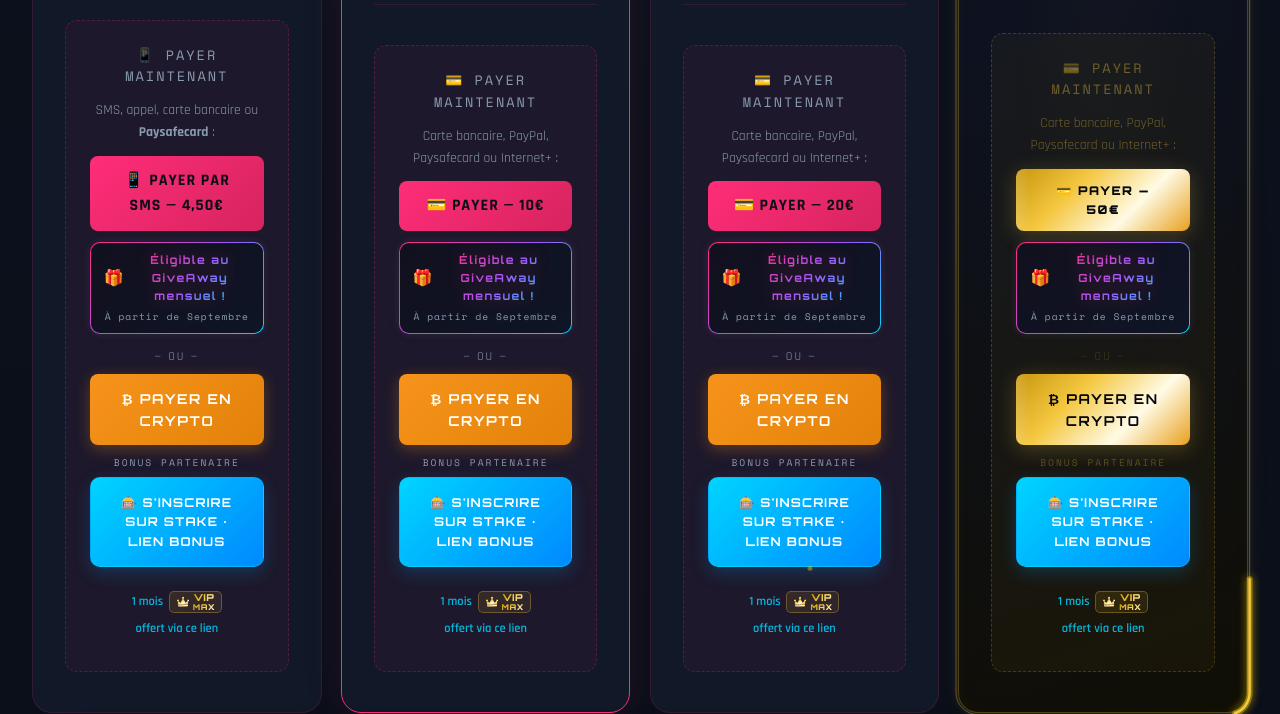
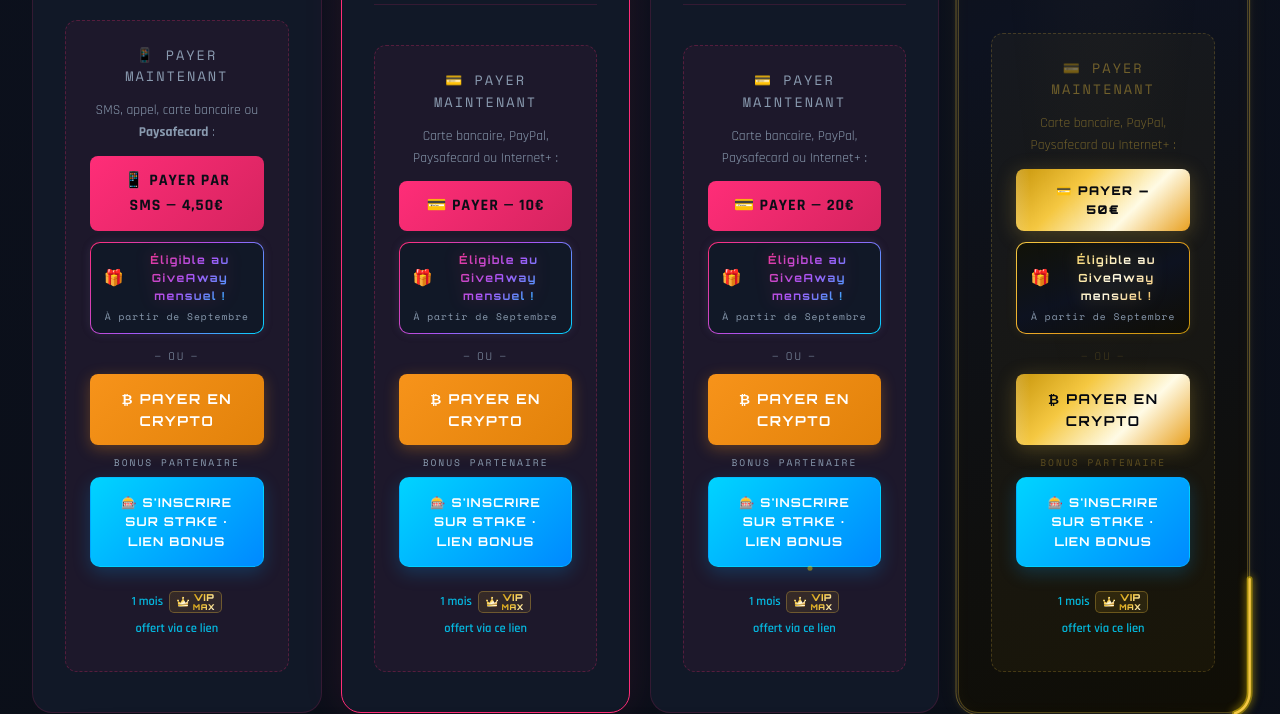
Before and after one commit to stratedgepronos-code/stratedge-site, a PHP site: page /index.php in a window 1280 px wide. Shown: the part 3492-4206 px from the top of the page. Run offline with PHP 8.4, Linux system fonts and the light colour scheme; the visitor is signed in with stand-in values (Sample User, id 1); data comes from the database, SQL or seed files in the repository; data that the repository does not hold is empty.

Commit message:
chore: update index.php
Made-with: Cursor

```diff
--- a/public_html/index.php
+++ b/public_html/index.php
@@ -186,12 +186,16 @@ $abonnement = $membre ? getAbonnementActif($membre['id']) : null;
     .starpass-info { font-size: 0.75rem; color: var(--text-muted); margin-top: 0.5rem; }
     .crypto-btn { display: flex; align-items: center; justify-content: center; gap: 8px; width: 100%; padding: 14px 24px; margin-top: 0.5rem; background: linear-gradient(135deg, #f7931a, #e2820a); color: #fff; font-family: 'Orbitron', sans-serif; font-size: 0.85rem; font-weight: 700; letter-spacing: 1.5px; text-transform: uppercase; border: none; border-radius: 8px; cursor: pointer; text-decoration: none; transition: all 0.3s ease; box-shadow: 0 4px 15px rgba(247,147,26,0.3); }
     .crypto-btn:hover { background: linear-gradient(135deg, #ffaa33, #f7931a); box-shadow: 0 6px 25px rgba(247,147,26,0.5); transform: translateY(-2px); }
-    .giveaway-badge { margin-top: 0.7rem; padding: 0.55rem 0.8rem; border-radius: 10px; border: 1px solid transparent; position: relative; text-align: center; animation: giveawayPulse 3s ease-in-out infinite; background: linear-gradient(135deg, #12101f, #0e1525) padding-box, linear-gradient(135deg, #ff2d78, #a855f7, #00d4ff) border-box; }
+    .giveaway-badge { margin-top: 0.7rem; padding: 0.55rem 0.8rem; border-radius: 10px; border: 1px solid transparent; position: relative; text-align: center; animation: giveawayPulse 3s ease-in-out infinite; background: linear-gradient(135deg, #111827, #111827) padding-box, linear-gradient(135deg, #ff2d78, #a855f7, #00d4ff) border-box; }
+    .price-card-vip .giveaway-badge { background: linear-gradient(160deg, #111208, #0d1220, #100e05) padding-box, linear-gradient(135deg, #f5c842, #e8a020, #c8960c) border-box; }
     .giveaway-badge .gw-emoji { position: relative; z-index: 2; }
     .giveaway-badge .gw-txt { font-family: 'Orbitron', sans-serif; font-size: 0.7rem; font-weight: 700; letter-spacing: 1.5px; background: linear-gradient(135deg, #ff2d78, #a855f7, #00d4ff); -webkit-background-clip: text; -webkit-text-fill-color: transparent; filter: drop-shadow(0 0 8px rgba(255,45,120,0.3)); }
+    .price-card-vip .giveaway-badge .gw-txt { background: linear-gradient(135deg, #f5c842, #fffbe6, #e8a020); -webkit-background-clip: text; -webkit-text-fill-color: transparent; filter: drop-shadow(0 0 8px rgba(245,200,66,0.3)); }
     .giveaway-badge .gw-main { display: flex; align-items: center; justify-content: center; gap: 0.4rem; position: relative; z-index: 2; }
     .giveaway-badge .gw-date { font-family: 'Space Mono', monospace; font-size: 0.6rem; color: var(--text-muted); margin-top: 0.2rem; letter-spacing: 1px; position: relative; z-index: 2; }
     @keyframes giveawayPulse { 0%,100% { box-shadow: 0 0 8px rgba(255,45,120,0.06), 0 0 8px rgba(0,212,255,0.06); } 50% { box-shadow: 0 0 18px rgba(255,45,120,0.12), 0 0 18px rgba(0,212,255,0.12); } }
+    .price-card-vip .giveaway-badge { animation-name: giveawayPulseGold; }
+    @keyframes giveawayPulseGold { 0%,100% { box-shadow: 0 0 8px rgba(245,200,66,0.06); } 50% { box-shadow: 0 0 18px rgba(245,200,66,0.15); } }
     .stake-wrap { margin-top: 0.6rem; text-align: center; }
     .stake-sep { font-family: 'Space Mono', monospace; font-size: 0.6rem; letter-spacing: 2px; color: var(--text-muted); margin-bottom: 0.4rem; text-transform: uppercase; }
     .stake-btn { display: flex; align-items: center; justify-content: center; gap: 8px; width: 100%; padding: 0.95rem 1.2rem; background: linear-gradient(135deg, #00d4ff, #0089ff); color: #fff; font-family: 'Orbitron', sans-serif; font-size: 0.76rem; font-weight: 700; letter-spacing: 1.2px; text-transform: uppercase; border: 1px solid rgba(0,212,255,0.35); border-radius: 10px; cursor: pointer; text-decoration: none; transition: all 0.25s; box-shadow: 0 6px 18px rgba(0,166,255,0.22); }
```
